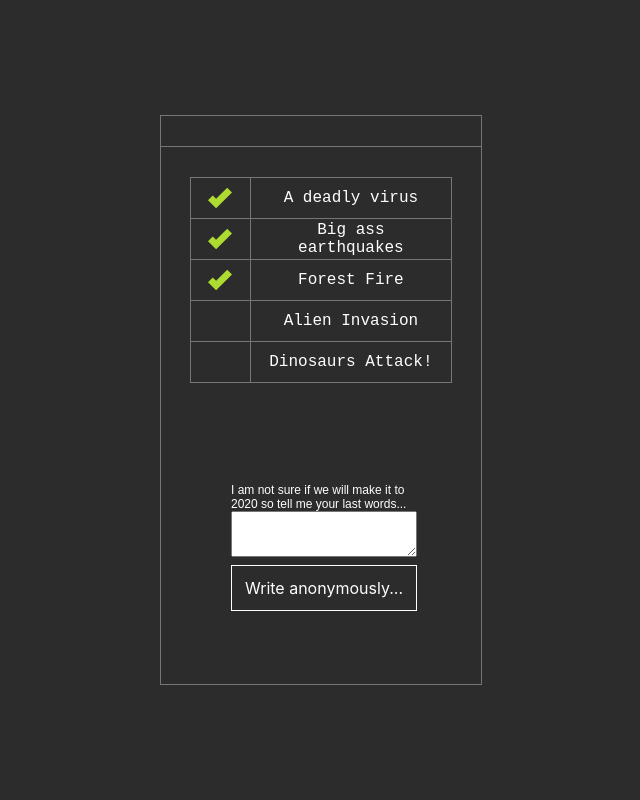
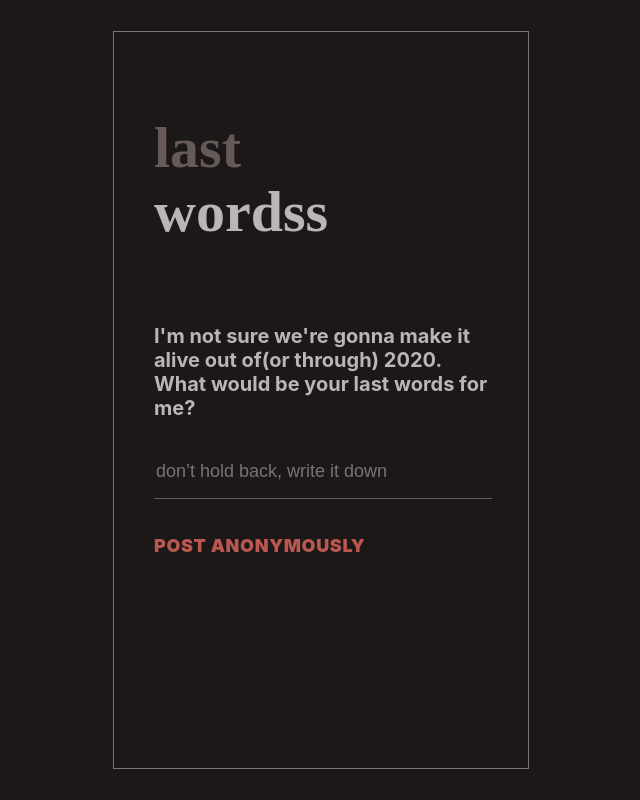
Before and after one commit to oztek22/lastwordss, a React (Create React App) app: page /#/send in a window 1280 px wide. Shown: the whole page, without its empty margins (319-959 px from the left). Built offline with nearby package versions, Linux system fonts and the light colour scheme.

Commit message:
send page design updated

```diff
--- a/src/App.css
+++ b/src/App.css
@@ -3,18 +3,29 @@
   align-items: center;
   justify-content: center;
   height: 100vh;
-  background-color: #2c2c2c;
+  background-color: #1c1818;
 }
 
 .app-children {
-  height: 568px;
-  width: 320px;
+  height: 656px;
+  width: 334px;
   border: 1px solid #767676;
   color: #fefefe;
+  padding: 40px;
 }
 
-.pre-header {
-  height: 30px;
-  width: 320px;
-  border-bottom: 1px solid #767676
+.title {
+  margin: 44px 0;
+  font-weight: bold;
+  line-height: 1.1;
+  font-size: 58px;
+  font-family: adiNeue;
 }
+
+.title-1 {
+  color: #665959;
+}
+
+.title-2 {
+  color: #b8b6b6;
+}
--- a/src/views/Send/Send.css
+++ b/src/views/Send/Send.css
@@ -1,53 +1,35 @@
-.send-header {
-  border: 1px solid #767676;
-  height: 204px;
-  margin: 30px auto;
-  width: 260px;
-}
-
-.send-header-list {
-  align-items: center;
-  border-bottom: 1px solid #767676;
-  display: flex;
-  font-family: "Courier New";
-  height: 40px;
-  justify-content: center;
-}
-
-.send-header-checkbox {
-  border-right: 1px solid #767676;
-  height: 40px;
-  text-align: center;
-  width: 60px;
-}
-
-.send-header-text {
-  padding: 12px;
-  text-align: center;
-  width: 180px;
-}
-
 .send-main {
-  width: 180px;
-  margin: 100px auto;
+  margin-top: 80px;
 }
 
 .send-main-title {
-  font: 12px fantasy;
+  font-family: SFProText;
+  font-size: 20px;
+  font-weight: bold;
+  color: #b8b6b6;
 }
 
 .send-main-message {
-  height: 40px;
-  width: 180px;
+  margin-top: 40px;
+  font-size: 18px;
+  background: transparent;
+  border: none;
+  padding-bottom: 16px;
+  border-bottom: 1px solid #665959;
+  color: #665959;
+  width: 100%;
+}
+
+.send-main-message:focus {
+  outline: transparent;
 }
 
 .send-main-submit {
   cursor: pointer;
-  border: 1px solid #fff;
-  width: 180px;
-  padding: 4px;
-  text-align: center;
-  padding: 12px 2px;
-  margin-top: 4px;
-  text-align: center;
+  font-family: SFProText;
+  font-size: 18px;
+  font-weight: 900;
+  letter-spacing: 0.63px;
+  color: #b95750;
+  margin-top: 36px;
 }
--- a/src/views/Send/Send.js
+++ b/src/views/Send/Send.js
@@ -3,14 +3,7 @@ import Check from '../../components/check/check'
 import './Send.css';
 
 function Send() {
-  const lastWords = 'I am not sure if we will make it to 2020 so tell me your last words...';
-  const tragedies = [
-    {name: 'A deadly virus', isChecked: true, id: 1},
-    {name: 'Big ass earthquakes', isChecked: true, id: 2},
-    {name: 'Forest Fire', isChecked: true, id: 3},
-    {name: 'Alien Invasion', isChecked: false, id: 4},
-    {name: 'Dinosaurs Attack!', isChecked: false, id: 5}
-  ];
+  const lastWords = "I'm not sure we're gonna make it alive out of(or through) 2020. What would be your last words for me?";
 
   const [message, setMessage] = useState('');
 
@@ -19,18 +12,14 @@ function Send() {
 
   return (
     <div className="Send">
-      <div className="send-header">
-        {tragedies.map(tragedy => {
-          return <div key={tragedy.id} className="send-header-list">
-            <span className="send-header-checkbox">{tragedy.isChecked ? <Check /> : null }</span>
-            <span className="send-header-text">{ tragedy.name }</span>
-          </div>
-        })}
+      <div className="title">
+        <div className="title-1">last</div>
+        <div className="title-2">wordss</div>
       </div>
       <div className="send-main">
         <div className="send-main-title">{lastWords}</div>
-        <textarea className="send-main-message"></textarea>
-        <div className="send-main-submit">Write anonymously...</div>
+        <input type="text" className="send-main-message" placeholder="don’t hold back, write it down"></input>
+        <div className="send-main-submit">POST ANONYMOUSLY</div>
       </div>
     </div>
   );
```
